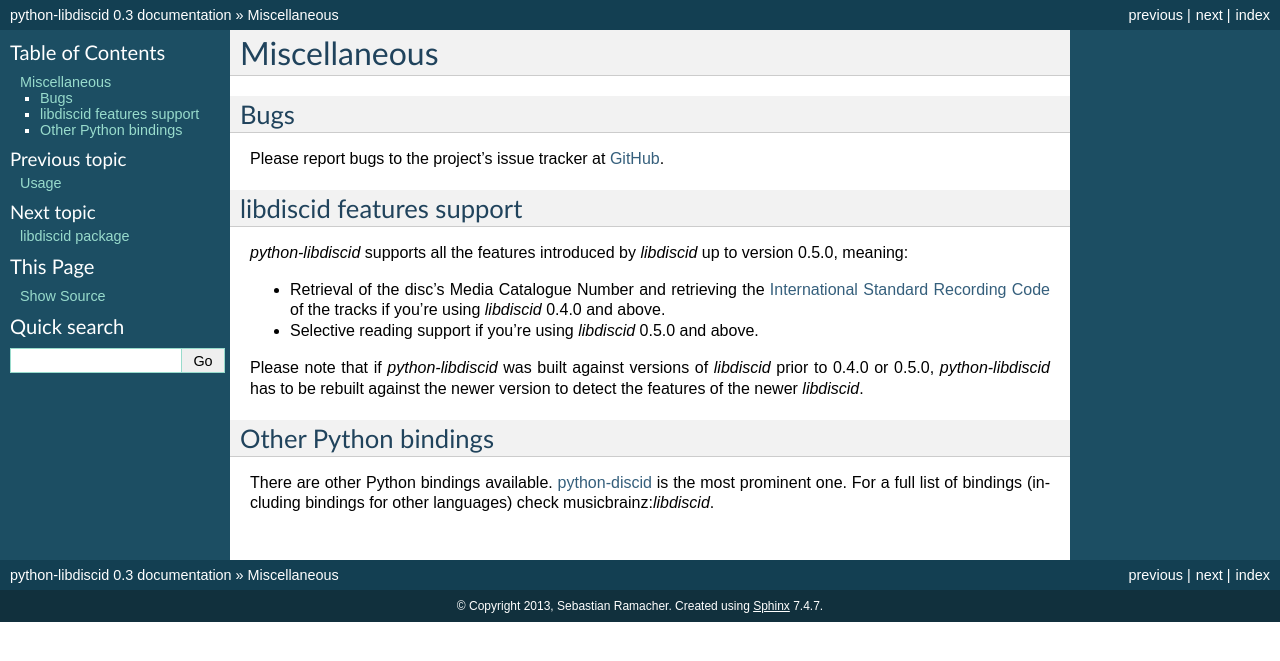
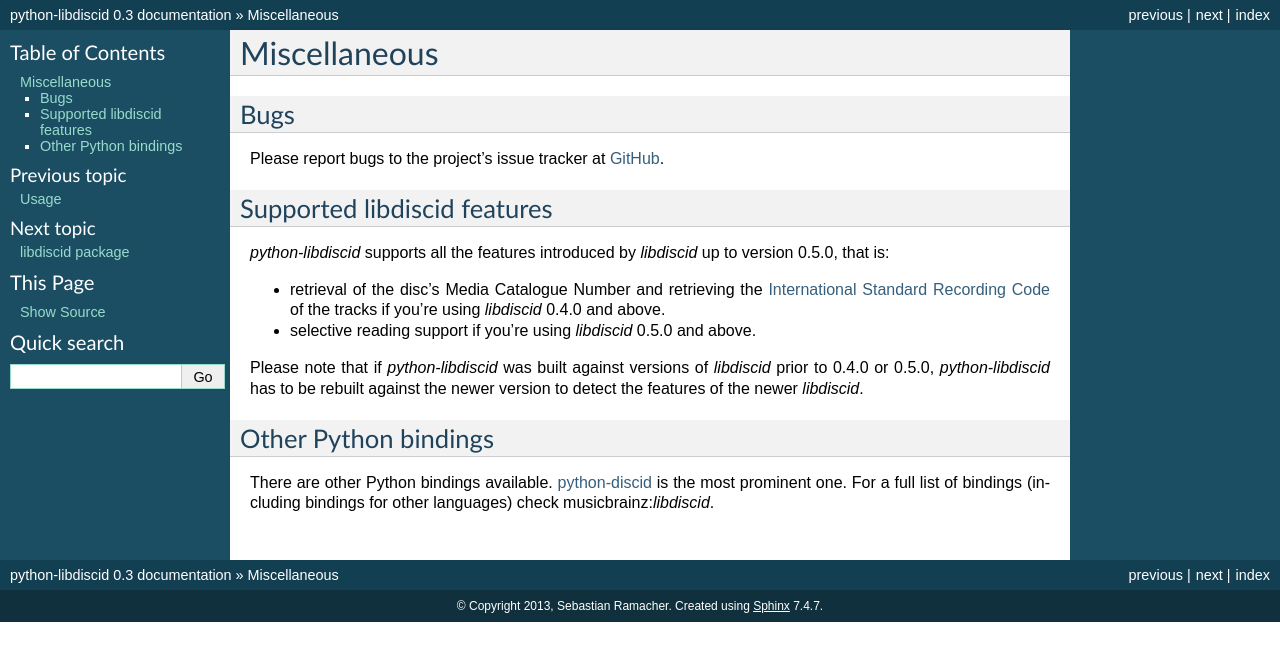
Before and after one commit to sebastinas/python-libdiscid, a Sphinx documentation site: the page built from docs/source/misc.rst, in a window 1280 px wide. Shown: the top 661 px of the page. Built offline with Sphinx 7.4.7, drawn with Linux system fonts in a browser that asks for light colours.

Commit message:
Rename libdiscid feature section
Signed-off-by: Sebastian Ramacher <sebastian+dev@ramacher.at>

```diff
--- a/docs/source/misc.rst
+++ b/docs/source/misc.rst
@@ -6,16 +6,16 @@ Bugs
 
 Please report bugs to the project's issue tracker at `GitHub`_.
 
-libdiscid features support
-^^^^^^^^^^^^^^^^^^^^^^^^^^
+Supported libdiscid features
+^^^^^^^^^^^^^^^^^^^^^^^^^^^^
 
 `python-libdiscid` supports all the features introduced by `libdiscid` up to
-version 0.5.0, meaning:
+version 0.5.0, that is:
 
-* Retrieval of the disc's Media Catalogue Number and retrieving the
+* retrieval of the disc's Media Catalogue Number and retrieving the
   :musicbrainz:`International Standard Recording Code <ISRC>` of
   the tracks if you're using `libdiscid` 0.4.0 and above.
-* Selective reading support if you're using `libdiscid` 0.5.0 and above.
+* selective reading support if you're using `libdiscid` 0.5.0 and above.
 
 Please note that if `python-libdiscid` was built against versions of `libdiscid`
 prior to 0.4.0 or 0.5.0, `python-libdiscid` has to be rebuilt against the newer
--- a/setup.py
+++ b/setup.py
@@ -7,7 +7,7 @@ from Cython.Build import cythonize
 
 test_requires=[]
 if sys.version_info[0:2] < (2,7):
-  test_requires=["unittest2"]
+  test_require=["unittest2"]
 
 def read(name):
   f = open(os.path.join(os.path.dirname(__file__), name))
@@ -42,7 +42,7 @@ setup(
     "setuptools"
   ],
   test_suite="libdiscid.tests",
-  tests_require=test_requires,
+  tests_require=test_require,
   use_2to3=True,
   classifiers=[
     "Development Status :: 4 - Beta",
```
